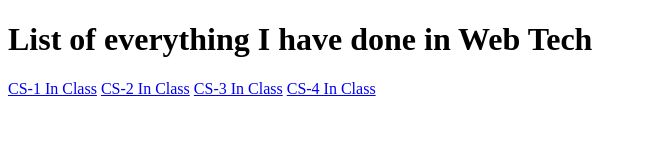
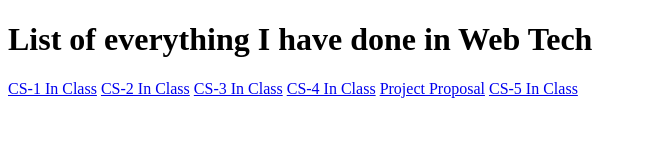
Before and after one commit to AfordForbes1/webtech24f, a plain HTML site: page TOC - Copy.HTM in a window 1280 px wide. Shown: the whole page, without its empty margins (0-647 px from the left). Drawn offline with Linux system fonts and the light colour scheme.

Commit message:
toc updated

```diff
--- a/TOC - Copy.HTM
+++ b/TOC - Copy.HTM
@@ -26,5 +26,7 @@
 	<a href="CS2inclass.htm">CS-2 In Class</a>
 <a href="cs3inclass.htm">CS-3 In Class</a>
 	<a href="CS4inclass.htm">CS-4 In Class</a>
+	<a href="proposal.htm">Project Proposal</a>
+	<a href="CS5inclass.htm">CS-5 In Class</a>
   </body>
 </html>
```
